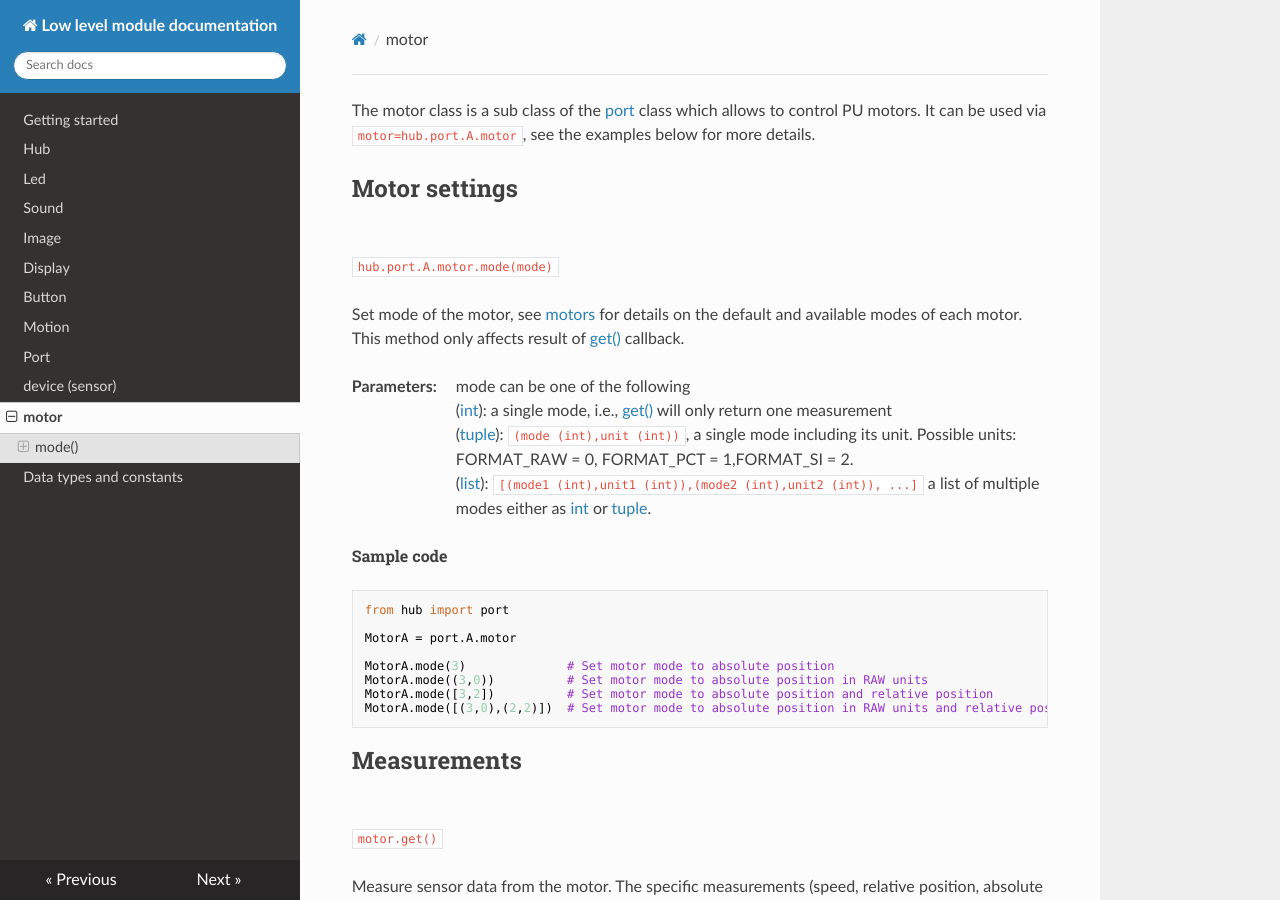
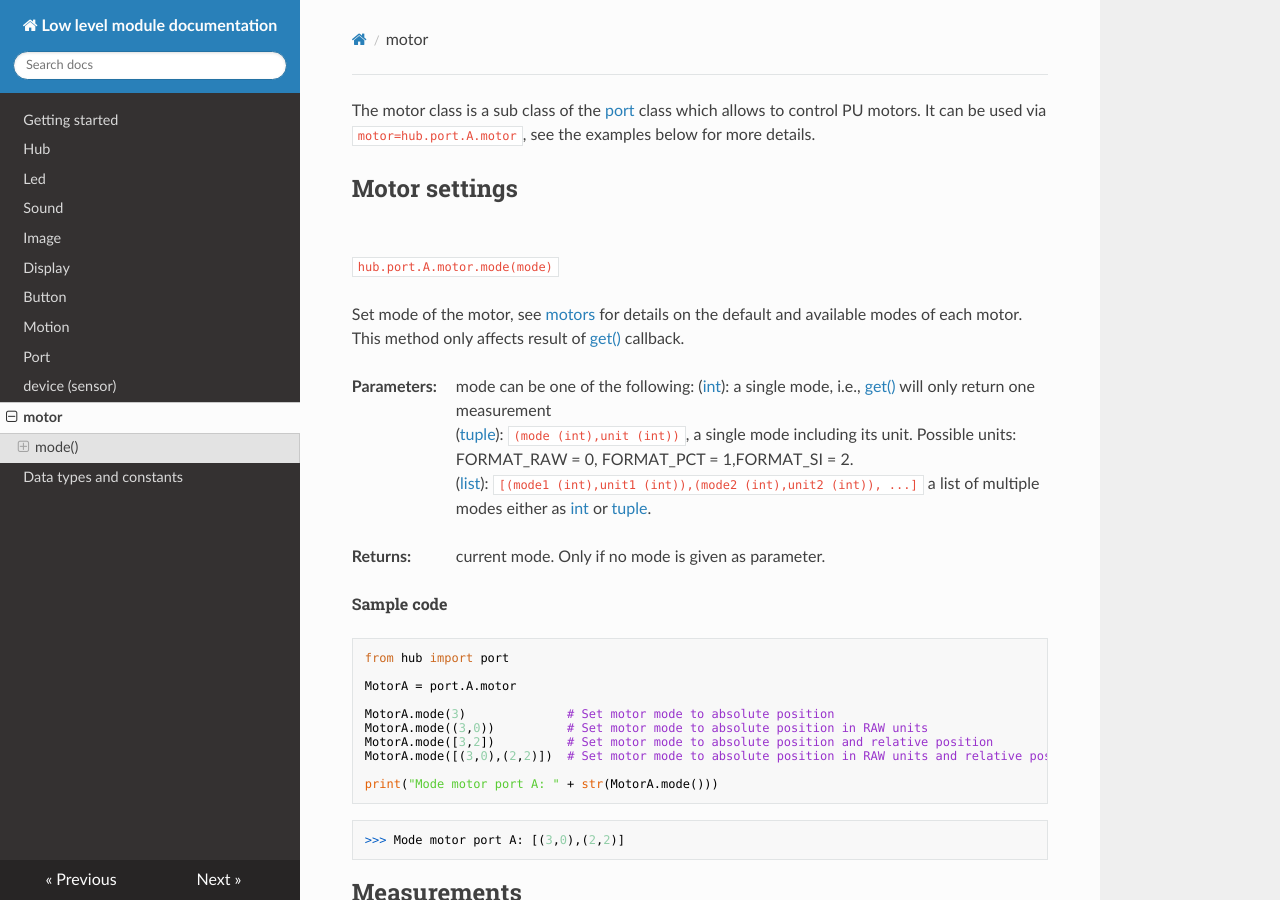
Before and after one commit to NStrijbosch/hub-module-notes, an MkDocs documentation site: the page built from docs/motors.md, in a window 1280 px wide and 900 px high. Built offline with MkDocs 1.6.1, drawn with Linux system fonts in a browser that asks for light colours; nearby versions of some CDN libraries.

Commit message:
Update motors.md

````diff
--- a/docs/motors.md
+++ b/docs/motors.md
@@ -10,10 +10,14 @@
 
 __Parameters:__
 
-*  mode can be one of the following
+*  mode can be one of the following:
   ([int](data_types.md#int)): a single mode, i.e., [get()](#get) will only return one measurement
   ([tuple](data_types.md#tuple)): `(mode (int),unit (int))`, a single mode including its unit. Possible units: FORMAT_RAW = 0, FORMAT_PCT = 1,FORMAT_SI = 2.
   ([list](data_types.md#int)): `[(mode1 (int),unit1 (int)),(mode2 (int),unit2 (int)), ...]` a list of multiple modes either as [int](data_types.md#int) or [tuple](data_types.md#tuple).
+
+__Returns:__
+
+*  current mode. Only if no mode is given as parameter.
 
 ### Sample code
 
@@ -26,6 +30,12 @@
 MotorA.mode((3,0))          # Set motor mode to absolute position in RAW units
 MotorA.mode([3,2])          # Set motor mode to absolute position and relative position
 MotorA.mode([(3,0),(2,2)])  # Set motor mode to absolute position in RAW units and relative position in SI units
+
+print("Mode motor port A: " + str(MotorA.mode()))
+```
+
+``` python
+>>> Mode motor port A: [(3,0),(2,2)]
 ```
 
 
````
